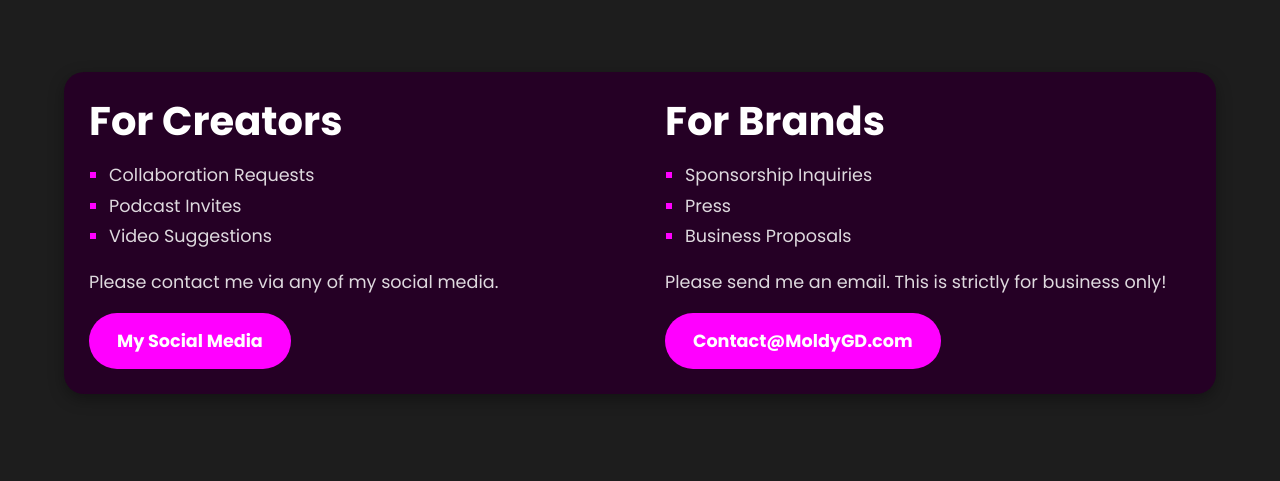
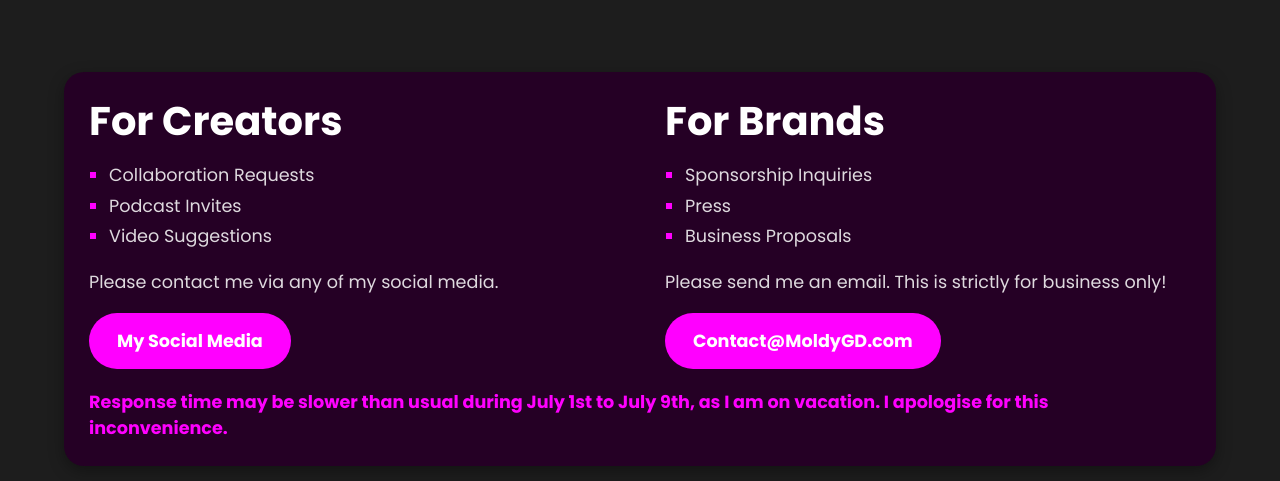
Before and after one commit to MoldyMacaroniX/moldygd.com, an Eleventy site: page _src/index.njk in a window 1280 px wide. Shown: the part 1513-1994 px from the top of the page. Built offline with nearby package versions, Linux system fonts and the light colour scheme; Eleventy itself is replaced by a stand-in of ours; files that its build step writes are made by us from their sources.

Commit message:
response time note

```diff
--- a/_src/assets/index.css
+++ b/_src/assets/index.css
@@ -364,6 +364,9 @@ a {
     padding: 25px;
     background-color: var(--primary-dark);
     box-shadow: rgb(0 0 0 / 35%) 0px 5px 15px;
+    display: flex;
+    flex-direction: column;
+    gap: 20px;
 }
 
 .card .col {
@@ -438,6 +441,14 @@ a {
 
 .post .meta {
     color: var(--print-dim);
+}
+
+/* Alert */
+
+.alert {
+    color: var(--primary);
+    font-weight: bold;
+    font-size: 1.1rem;
 }
 
 /* Article */
@@ -588,7 +599,7 @@ article, .article {
     html {
         --font-size: 12px;
     }
-    .footer .cols, .note, .panel, .card.cols, .stats .cols {
+    .footer .cols, .note, .panel, .card .cols, .stats .cols {
         flex-direction: column;
         gap: 25px;
     }
--- a/_src/index.njk
+++ b/_src/index.njk
@@ -78,7 +78,8 @@ title: I Am A Geometry Dash YouTuber
     </div>
 </div>
 
-<div class="card cols" id="contact" tabindex="-1">
+<div class="card" id="contact" tabindex="-1">
+    <div class="cols">
         <div class="col">
             <h1>For Creators</h1>
             <ul>
@@ -105,3 +106,7 @@ title: I Am A Geometry Dash YouTuber
             {# <a href="/#contact" class="btn disabled">Coming Soon!</a> #}
         </div>
     </div>
+    <div class="alert">
+        Response time may be slower than usual during July 1st to July 9th, as I am on vacation. I apologise for this inconvenience.
+    </div>
+</div>
```
Lines whose indentation alone changed are shown as unchanged.
